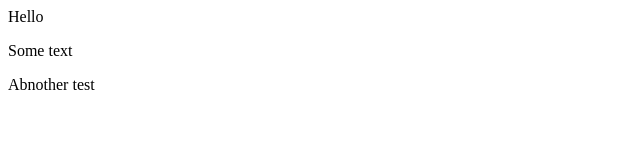
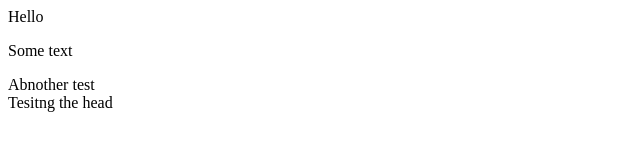
Before and after one commit to omotoshogyro/blogui, a plain HTML site: page index.html in a window 1280 px wide. Shown: the whole page, without its empty margins (0-640 px from the left). Drawn offline with Linux system fonts and the light colour scheme.

Commit message:
Another head

```diff
--- a/index.html
+++ b/index.html
@@ -1,3 +1,4 @@
 <p>Hello</p>
 <p>Some text</p>
 <div>Abnother test</div>
+<div>Tesitng the head</div>
```
